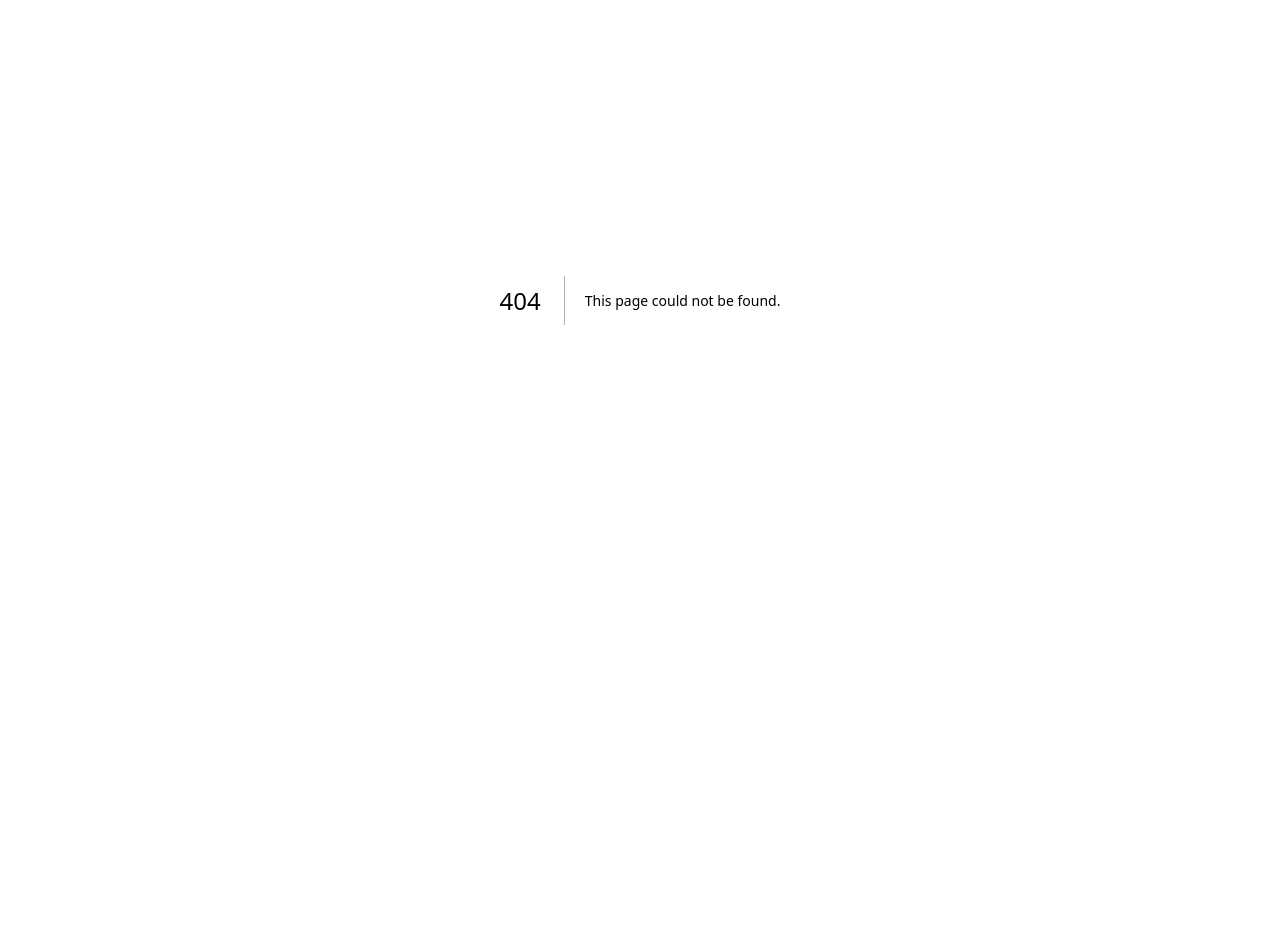
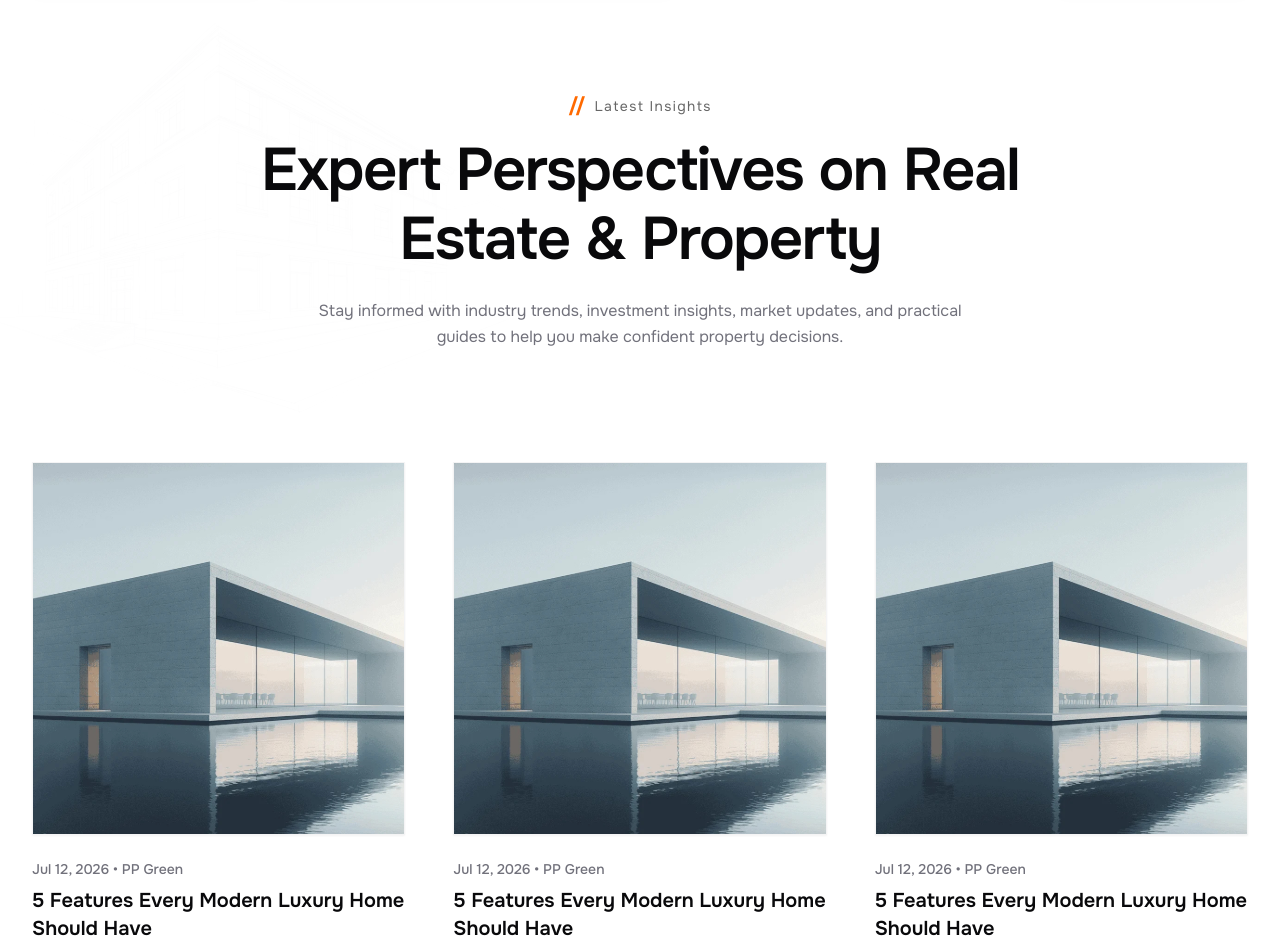
Before and after one commit to Ankita030694/ppgreen, a Next.js app: page /Blogs in a window 1280 px wide. Before the commit this address had no page. Shown: the part 100-1052 px from the top of the page. Before the commit the page ends 800 px from the top, so only its background shows below. Built offline with nearby package versions, Linux system fonts and the light colour scheme.

Commit message:
Blogs page

```diff
--- /dev/null
+++ b/app/Blogs/page.tsx
@@ -0,0 +1,144 @@
+'use client';
+
+import Image from 'next/image';
+// eslint-disable-next-line @typescript-eslint/no-unused-vars
+import Navbar from '../components/navbar'; // Imported to satisfy request details, rendered globally in layout
+import CTA from '../components/cta';
+import Footer from '../components/footer';
+
+interface BlogCardItem {
+  id: number;
+  date: string;
+  author: string;
+  title: string;
+  image: string;
+}
+
+const blogsList: BlogCardItem[] = [
+  {
+    id: 1,
+    date: 'Jul 12, 2026',
+    author: 'PP Green',
+    title: '5 Features Every Modern Luxury Home Should Have',
+    image: '/Blogs/1.svg',
+  },
+  {
+    id: 2,
+    date: 'Jul 12, 2026',
+    author: 'PP Green',
+    title: '5 Features Every Modern Luxury Home Should Have',
+    image: '/Blogs/1.svg',
+  },
+  {
+    id: 3,
+    date: 'Jul 12, 2026',
+    author: 'PP Green',
+    title: '5 Features Every Modern Luxury Home Should Have',
+    image: '/Blogs/1.svg',
+  },
+  {
+    id: 4,
+    date: 'Jul 12, 2026',
+    author: 'PP Green',
+    title: '5 Features Every Modern Luxury Home Should Have',
+    image: '/Blogs/1.svg',
+  },
+  {
+    id: 5,
+    date: 'Jul 12, 2026',
+    author: 'PP Green',
+    title: '5 Features Every Modern Luxury Home Should Have',
+    image: '/Blogs/1.svg',
+  },
+  {
+    id: 6,
+    date: 'Jul 12, 2026',
+    author: 'PP Green',
+    title: '5 Features Every Modern Luxury Home Should Have',
+    image: '/Blogs/1.svg',
+  },
+];
+
+export default function BlogsPage() {
+  return (
+    <main className="w-full min-h-screen bg-white flex flex-col pt-20">
+      {/*
+        Note: Navbar is imported from components and rendered globally inside layout.tsx.
+        We keep the import here to satisfy request requirements and modules status.
+      */}
+
+      {/* Header Section */}
+      <section className="relative w-full py-16 sm:py-24 md:py-28 overflow-hidden bg-white">
+        {/* Left Faint Background Sketch */}
+        <div className="absolute left-[-5%] top-1/2 -translate-y-1/2 w-[350px] h-[350px] sm:w-[450px] sm:h-[450px] md:w-[600px] md:h-[600px] opacity-[0.06] select-none pointer-events-none hidden lg:block">
+          <Image
+            src="/back_sketch.svg"
+            alt="Architectural sketch outline background"
+            fill
+            unoptimized
+            className="object-contain"
+          />
+        </div>
+
+        <div className="relative z-10 mx-auto max-w-8xl px-4 sm:px-6 lg:px-8 text-center flex flex-col items-center">
+          {/* Tagline */}
+          <div className="flex items-center gap-2 mb-4">
+            <span className="text-orange-500 font-bold text-lg sm:text-xl tracking-wider select-none">{"//"}</span>
+            <span className="text-black/60 font-regular tracking-widest text-xs sm:text-sm ">
+              {"Latest Insights"}
+            </span>
+          </div>
+
+          {/* Heading */}
+          <h1 className="text-zinc-950 font-semibold text-3xl sm:text-4xl md:text-5xl lg:text-6xl leading-[1.15] tracking-tight max-w-4xl mb-6">
+            {"Expert Perspectives on Real Estate & Property"}
+          </h1>
+
+          {/* Description Subtitle */}
+          <p className="text-zinc-500 text-sm sm:text-base leading-relaxed max-w-2xl">
+            {"Stay informed with industry trends, investment insights, market updates, and practical guides to help you make confident property decisions."}
+          </p>
+        </div>
+      </section>
+
+      {/* Blogs Grid Section */}
+      <section className="relative w-full bg-white pb-24 sm:pb-32">
+        <div className="mx-auto max-w-8xl px-4 sm:px-6 lg:px-8">
+          <div className="grid grid-cols-1 md:grid-cols-2 lg:grid-cols-3 gap-x-8 lg:gap-x-12 gap-y-16">
+            {blogsList.map((blog) => (
+              <div key={blog.id} className="flex flex-col group cursor-pointer">
+                {/* Image Container */}
+                <div className="relative aspect-square w-full mb-6 overflow-hidden bg-zinc-50 border border-zinc-100 shadow-xs">
+                  <Image
+                    src={blog.image}
+                    alt={blog.title}
+                    fill
+                    unoptimized
+                    sizes="(max-width: 768px) 100vw, (max-width: 1024px) 50vw, 33vw"
+                    className="object-cover transition-transform duration-700 ease-out group-hover:scale-102 select-none"
+                  />
+                </div>
+
+                {/* Date & Author Info */}
+                <span className="text-zinc-500 text-xs sm:text-sm font-medium mb-2 block select-none">
+                  {`${blog.date} • ${blog.author}`}
+                </span>
+
+                {/* Blog Title */}
+                <h3 className="text-zinc-950 font-semibold text-lg sm:text-xl group-hover:text-orange-500 transition-colors duration-300 leading-snug">
+                  {blog.title}
+                </h3>
+              </div>
+            ))}
+          </div>
+        </div>
+      </section>
+
+      {/* CTA Section */}
+      <CTA />
+
+      {/* Footer Section */}
+      <Footer />
+    </main>
+  );
+}
--- a/app/Portfolio/page.tsx
+++ b/app/Portfolio/page.tsx
@@ -1,5 +1,6 @@
 'use client';
 
+import { useState } from 'react';
 import Image from 'next/image';
 import Link from 'next/link';
 import CTA from '../components/cta';
@@ -42,9 +43,39 @@ const projectsList: ProjectItem[] = [
     location: 'Gurugram, Haryana',
     image: '/Portfolio/1.svg',
   },
+  {
+    id: 5,
+    title: 'Horizon Corporate Center',
+    category: 'Commercial',
+    location: 'Gurugram, Haryana',
+    image: '/Portfolio/1.svg',
+  },
+  {
+    id: 6,
+    title: 'Green Valley Residences',
+    category: 'Residential',
+    location: 'Gurugram, Haryana',
+    image: '/Portfolio/1.svg',
+  },
+  {
+    id: 7,
+    title: 'Apex Business Heights',
+    category: 'Commercial',
+    location: 'Gurugram, Haryana',
+    image: '/Portfolio/1.svg',
+  },
+  {
+    id: 8,
+    title: 'Serene Luxury Villas',
+    category: 'Residential',
+    location: 'Gurugram, Haryana',
+    image: '/Portfolio/1.svg',
+  },
 ];
 
 export default function Portfolio() {
+  const [visibleCount, setVisibleCount] = useState(4);
+
   return (
     <main className="w-full min-h-screen bg-white flex flex-col pt-20">
       {/*
@@ -77,7 +108,7 @@ export default function Portfolio() {
           </div>
 
           {/* Heading */}
-          <h1 className="text-zinc-950 font-semibold text-3xl sm:text-4xl md:text-5xl lg:text-6xl leading-[1.15] tracking-tight max-w-4xl mb-6">
+          <h1 className="text-zinc-950 font-medium text-3xl sm:text-4xl md:text-5xl lg:text-6xl leading-[1.15] tracking-tight max-w-4xl mb-6">
             Showcasing Spaces That Define the Future
           </h1>
 
@@ -92,7 +123,7 @@ export default function Portfolio() {
       <section className="relative w-full bg-white pb-24 sm:pb-32">
         <div className="mx-auto max-w-8xl px-4 sm:px-6 lg:px-8">
           <div className="grid grid-cols-1 md:grid-cols-2 gap-x-8 lg:gap-x-12 gap-y-16">
-            {projectsList.map((project) => (
+            {projectsList.slice(0, visibleCount).map((project) => (
               <Link key={project.id} href="/Project_Overview" className="flex flex-col group cursor-pointer">
                 {/* Project Image Container */}
                 <div className="relative aspect-[4/3] w-full mb-6 overflow-hidden bg-zinc-50 border border-zinc-100 shadow-xs">
@@ -123,6 +154,18 @@ export default function Portfolio() {
               </Link>
             ))}
           </div>
+
+          {/* View More Button */}
+          {projectsList.length > visibleCount && (
+            <div className="flex justify-center mt-16 sm:mt-20">
+              <button
+                onClick={() => setVisibleCount((prev) => prev + 4)}
+                className="bg-orange-500 hover:bg-orange-600 text-white font-semibold text-xs sm:text-sm px-8 py-4 uppercase tracking-wider transition-all duration-300 active:scale-95 focus:outline-none cursor-pointer"
+              >
+                View More
+              </button>
+            </div>
+          )}
         </div>
       </section>
 
--- a/app/Project_Overview/page.tsx
+++ b/app/Project_Overview/page.tsx
@@ -1,5 +1,6 @@
 'use client';
 
+import { useRef } from 'react';
 import Image from 'next/image';
 import Link from 'next/link';
 import CTA from '../components/cta';
@@ -45,8 +46,52 @@ const moreProjectsList: ProjectItem[] = [
 ];
 
 export default function ProjectOverview() {
+  const sliderRef = useRef<HTMLDivElement>(null);
+  const isDraggingRef = useRef(false);
+  const startXRef = useRef(0);
+  const scrollLeftRef = useRef(0);
+
+  const handleMouseDown = (e: React.MouseEvent<HTMLDivElement>) => {
+    const container = sliderRef.current;
+    if (!container) return;
+    isDraggingRef.current = true;
+    startXRef.current = e.pageX - container.offsetLeft;
+    scrollLeftRef.current = container.scrollLeft;
+  };
+
+  const handleMouseMove = (e: React.MouseEvent<HTMLDivElement>) => {
+    if (!isDraggingRef.current) return;
+    const container = sliderRef.current;
+    if (!container) return;
+    e.preventDefault();
+    const x = e.pageX - container.offsetLeft;
+    const walk = (x - startXRef.current) * 1.5;
+    container.scrollLeft = scrollLeftRef.current - walk;
+  };
+
+  const handleMouseUpOrLeave = () => {
+    isDraggingRef.current = false;
+  };
+
+  const handleTouchStart = (e: React.TouchEvent<HTMLDivElement>) => {
+    const container = sliderRef.current;
+    if (!container) return;
+    isDraggingRef.current = true;
+    startXRef.current = e.touches[0].pageX - container.offsetLeft;
+    scrollLeftRef.current = container.scrollLeft;
+  };
+
+  const handleTouchMove = (e: React.TouchEvent<HTMLDivElement>) => {
+    if (!isDraggingRef.current) return;
+    const container = sliderRef.current;
+    if (!container) return;
+    const x = e.touches[0].pageX - container.offsetLeft;
+    const walk = (x - startXRef.current) * 1.5;
+    container.scrollLeft = scrollLeftRef.current - walk;
+  };
+
   return (
-    <main className="w-full min-h-screen bg-white flex flex-col pt-20">
+    <main className="w-full min-h-screen bg-white flex flex-col pt-1">
       {/*
         Note: Navbar is imported globally inside layout.tsx.
       */}
@@ -87,7 +132,7 @@ export default function ProjectOverview() {
 
       {/* Project Details & Overview Content Section */}
       <section className="relative w-full bg-white py-16 sm:py-20 md:py-24">
-        <div className="mx-auto max-w-8xl px-4 sm:px-6 lg:px-8 flex flex-col gap-12 sm:gap-16">
+        <div className="mx-auto max-w-8xl px-4 sm:px-6 lg:px-8 flex flex-col gap-12 sm:gap-8">
 
           {/* Details Block */}
           <div className="flex flex-col">
@@ -137,39 +182,54 @@ export default function ProjectOverview() {
       </section>
 
       {/* More Projects Section */}
-      <section className="relative w-full bg-white pb-24 sm:pb-32 border-t border-zinc-100 pt-16 sm:pt-20 md:pt-24">
-        <div className="mx-auto max-w-8xl px-4 sm:px-6 lg:px-8">
+      <section className="relative w-full bg-white pb-24 sm:pb-32 border-t border-zinc-100 pt-16 sm:pt-12 md:pt-12">
+        <div className="mx-auto max-w-8xl px-4 sm:px-6 lg:px-8 overflow-hidden">
           {/* Centered Heading */}
-          <h2 className="text-zinc-950 font-semibold text-3xl sm:text-4xl md:text-5xl text-center mb-16">
+          <h2 className="text-zinc-950 font-semibold text-3xl sm:text-4xl md:text-5xl text-center mb-16 select-none">
             {"More projects"}
           </h2>
 
-          <div className="grid grid-cols-1 md:grid-cols-2 gap-x-8 lg:gap-x-12 gap-y-16">
+          <div
+            ref={sliderRef}
+            onMouseDown={handleMouseDown}
+            onMouseMove={handleMouseMove}
+            onMouseUp={handleMouseUpOrLeave}
+            onMouseLeave={handleMouseUpOrLeave}
+            onTouchStart={handleTouchStart}
+            onTouchMove={handleTouchMove}
+            onTouchEnd={handleMouseUpOrLeave}
+            className="flex flex-row gap-6 overflow-x-auto scrollbar-hide select-none cursor-grab active:cursor-grabbing pb-8 snap-x snap-mandatory md:snap-none"
+            style={{ scrollbarWidth: 'none', msOverflowStyle: 'none' }}
+          >
             {moreProjectsList.map((project) => (
-              <Link key={project.id} href="/Project_Overview" className="flex flex-col group cursor-pointer">
+              <Link
+                key={project.id}
+                href="/Project_Overview"
+                className="flex flex-col group cursor-pointer flex-shrink-0 w-[82%] sm:w-[calc((100%-24px)/2)] lg:w-[calc((100%-48px)/3)] snap-center"
+              >
                 {/* Project Image Container */}
-                <div className="relative aspect-[4/3] w-full mb-6 overflow-hidden bg-zinc-50 border border-zinc-100 shadow-xs">
+                <div className="relative aspect-[4/3] w-full mb-4 overflow-hidden bg-zinc-50 border border-zinc-100 shadow-xs">
                   <Image
                     src={project.image}
                     alt={project.title}
                     fill
                     unoptimized
-                    sizes="(max-width: 768px) 100vw, 50vw"
-                    className="object-cover transition-transform duration-700 ease-out group-hover:scale-102 select-none"
+                    sizes="(max-width: 768px) 100vw, 320px"
+                    className="object-cover transition-transform duration-700 ease-out group-hover:scale-102 select-none pointer-events-none"
                   />
                 </div>
 
                 {/* Project Details */}
-                <h3 className="text-zinc-950 font-semibold text-2xl sm:text-3xl mb-4 group-hover:text-orange-500 transition-colors duration-300">
+                <h3 className="text-zinc-950 font-semibold text-lg sm:text-xl mb-2 group-hover:text-orange-500 transition-colors duration-300">
                   {project.title}
                 </h3>
 
                 {/* Tags Row */}
-                <div className="flex flex-wrap items-center gap-3">
-                  <span className="border border-orange-500/20 text-zinc-700 px-4 py-1.5 text-xs sm:text-sm font-medium tracking-wide uppercase select-none">
+                <div className="flex flex-wrap items-center gap-2">
+                  <span className="border border-orange-500/20 text-zinc-700 px-3 py-1 text-xs font-medium tracking-wide uppercase select-none">
                     {project.category}
                   </span>
-                  <span className="border border-orange-500/20 text-zinc-700 px-4 py-1.5 text-xs sm:text-sm font-medium tracking-wide uppercase select-none">
+                  <span className="border border-orange-500/20 text-zinc-700 px-3 py-1 text-xs font-medium tracking-wide uppercase select-none">
                     {project.location}
                   </span>
                 </div>
--- a/app/components/blogs.tsx
+++ b/app/components/blogs.tsx
@@ -1,4 +1,5 @@
 import Image from 'next/image';
+import Link from 'next/link';
 
 interface BlogItem {
   id: number;
@@ -26,7 +27,7 @@ export default function Blogs() {
   const [blog1, blog2] = blogsList;
 
   return (
-    <section id="blogs" className="relative w-full bg-white text-black py-16 sm:py-24 overflow-hidden">
+    <section id="blogs" className="relative w-full bg-white text-black pt-4 sm:pt-6 pb-16 sm:pb-24 overflow-hidden">
       <div className="mx-auto max-w-8xl px-4 sm:px-6 lg:px-8">
 
         {/* Header Block */}
@@ -34,7 +35,7 @@ export default function Blogs() {
           {/* Tagline */}
           <div className="flex items-center gap-2.5">
             <span className="text-orange-500 font-bold text-lg sm:text-xl tracking-wider select-none">{"//"}</span>
-            <span className="text-black/60 font-regular tracking-widest text-xs sm:text-sm uppercase">
+            <span className="text-black/60 font-regular tracking-widest text-xs sm:text-sm ">
               Blog posts
             </span>
           </div>
@@ -95,9 +96,11 @@ export default function Blogs() {
 
             {/* CTA Button */}
             <div className="flex justify-end mt-8 sm:mt-12 md:mt-16">
-              <button className="bg-orange-500 hover:bg-orange-600 text-white font-semibold text-xs sm:text-sm px-8 py-4 uppercase tracking-wider transition-all duration-300 active:scale-95 focus:outline-none cursor-pointer">
-                Explore More
-              </button>
+              <Link href="/Blogs">
+                <button className="bg-orange-500 hover:bg-orange-600 text-white font-semibold text-xs sm:text-sm px-8 py-4 uppercase tracking-wider transition-all duration-300 active:scale-95 focus:outline-none cursor-pointer">
+                  Explore More
+                </button>
+              </Link>
             </div>
           </div>
 
--- a/app/components/cta.tsx
+++ b/app/components/cta.tsx
@@ -6,7 +6,7 @@ import Link from 'next/link';
 export default function CTA() {
 
   return (
-    <section id="cta" className="relative w-full bg-white text-black pt-16 sm:pt-24 pb-12 md:pb-0 overflow-hidden">
+    <section id="cta" className="relative w-full bg-white text-black pt-2 sm:pt-2 pb-12 md:pb-0 overflow-hidden">
 
       {/* Header Block inside Container */}
       <div className="mx-auto max-w-8xl px-4 sm:px-6 lg:px-8">
--- a/app/components/faq.tsx
+++ b/app/components/faq.tsx
@@ -39,7 +39,7 @@ export default function FAQ() {
   };
 
   return (
-    <section id="faq" className="relative w-full bg-white text-black py-16 sm:py-24 overflow-hidden ">
+    <section id="faq" className="relative w-full bg-white text-black pt-[88px] pb-4 sm:pb-6 overflow-hidden ">
       <div className="mx-auto max-w-8xl px-4 sm:px-6 lg:px-8">
         <div className="grid grid-cols-1 md:grid-cols-12 gap-8 md:gap-16 items-start">
 
--- a/app/components/footer.tsx
+++ b/app/components/footer.tsx
@@ -43,10 +43,10 @@ export default function Footer() {
                 About Us
               </Link>
               <Link
-                href="/#services"
+                href="/Blogs"
                 className="text-sm sm:text-base font-medium text-zinc-300 hover:text-orange-500 transition-colors duration-300"
               >
-                Services
+                Blogs
               </Link>
               <Link
                 href="/Portfolio"
--- a/app/components/navbar.tsx
+++ b/app/components/navbar.tsx
@@ -10,7 +10,7 @@ export default function Navbar() {
   const navLinks = [
     { label: 'HOME', href: '/' },
     { label: 'ABOUT US', href: '/#about' },
-    { label: 'SERVICES', href: '/#services' },
+    { label: 'BLOGS', href: '/Blogs' },
     { label: 'PORTFOLIO', href: '/Portfolio' },
   ];
 
--- a/app/layout.tsx
+++ b/app/layout.tsx
@@ -6,7 +6,6 @@ import Navbar from "./components/navbar";
 const onest = Onest({
   subsets: ["latin"],
   display: "swap",
-  variable: "--font-onest",
 });
 
 export const metadata: Metadata = {
@@ -20,7 +19,7 @@ export default function RootLayout({
   children: React.ReactNode;
 }) {
   return (
-    <html lang="en" className={`${onest.variable} h-full antialiased`}>
+    <html lang="en">
       <body className={`${onest.className} min-h-full flex flex-col`}>
         <Navbar />
         {children}
```
